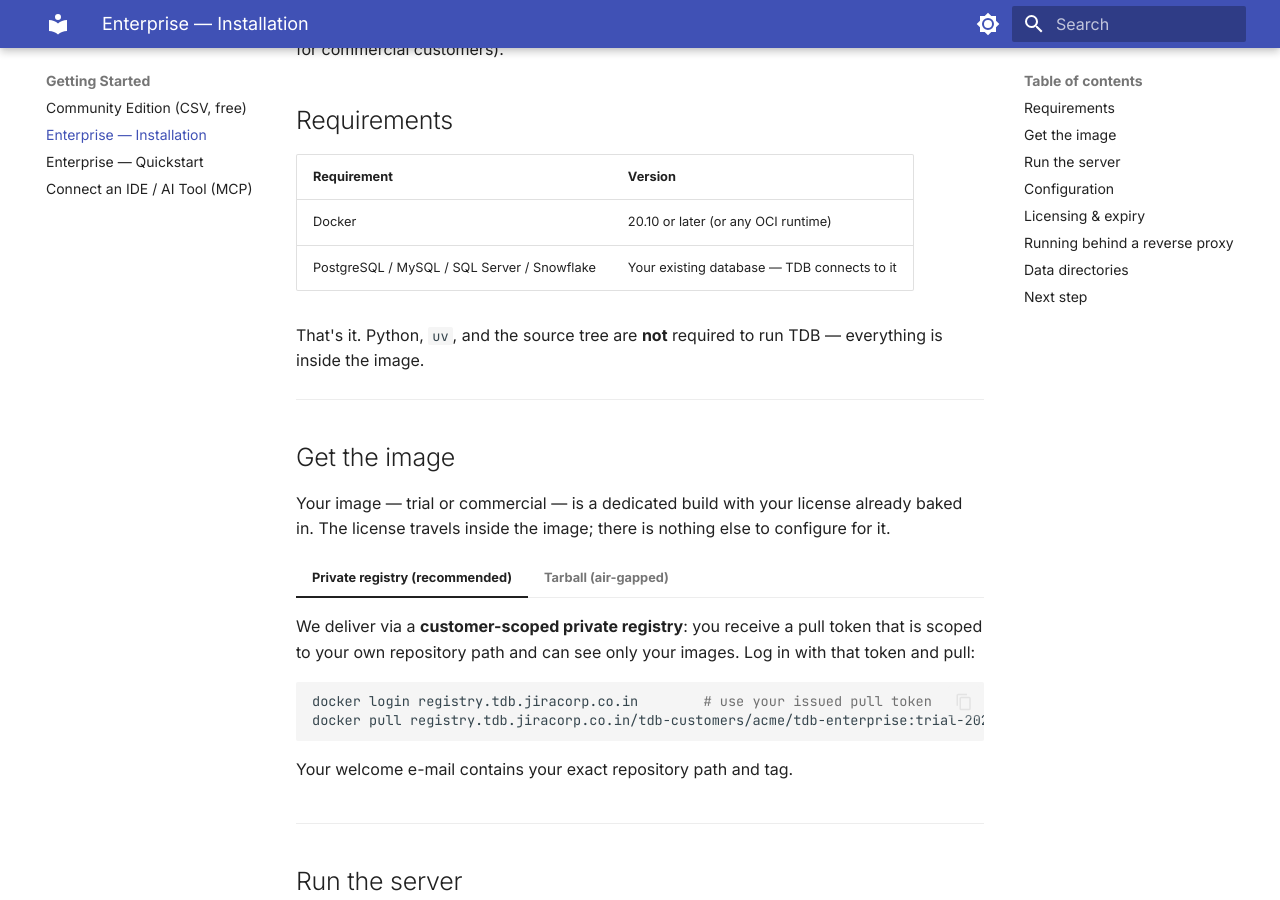
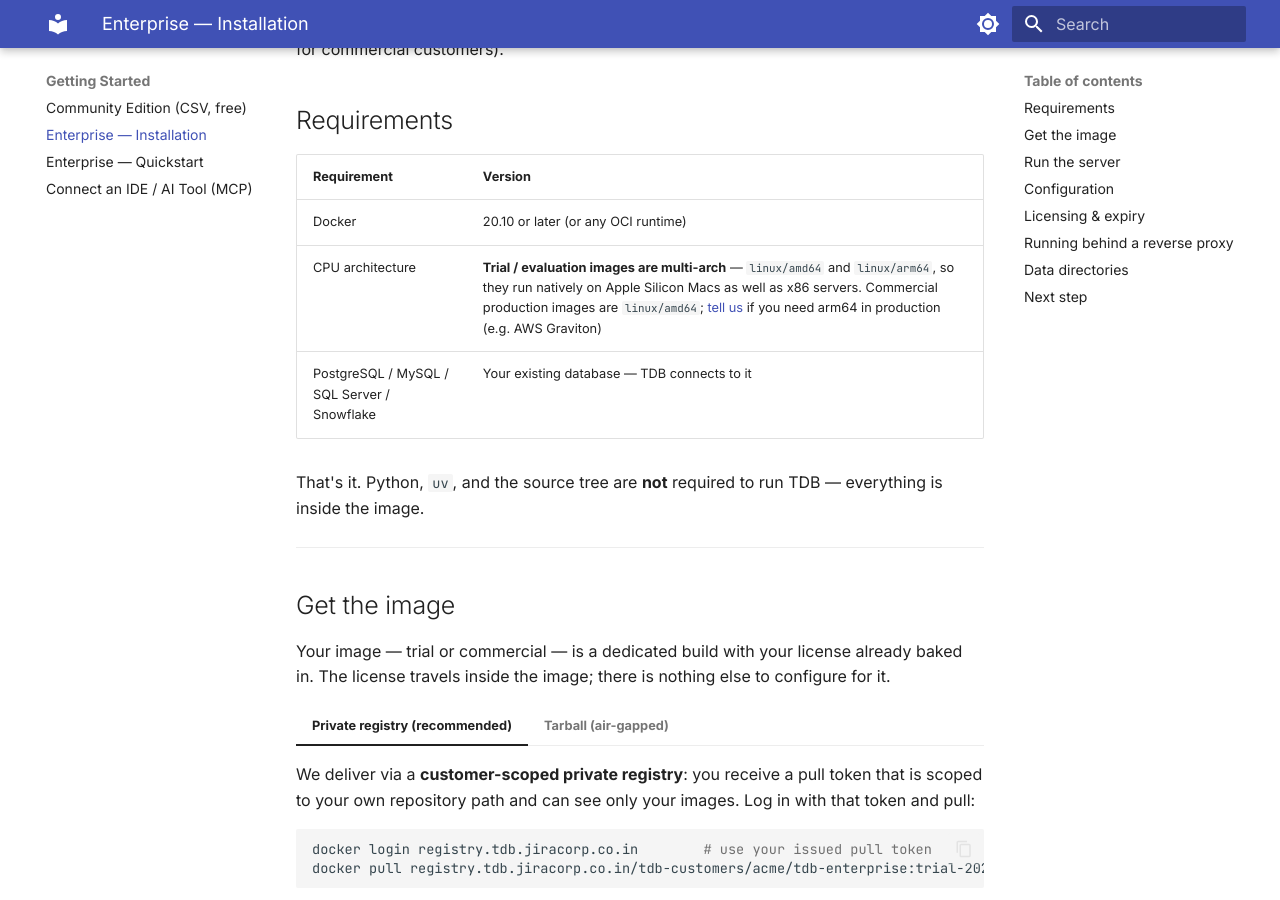
Before and after one commit to tdb-project/tdb-docs, an MkDocs documentation site: the page built from docs/getting-started/installation.md, in a window 1280 px wide and 900 px high, scrolled down 366 px. Built offline with MkDocs 1.6.1 and Material for MkDocs 9.7.7, drawn with Linux system fonts in a browser that asks for light colours.

Commit message:
docs(installation): state CPU architecture support
Trial and evaluation images are now built for linux/amd64 and linux/arm64,
so they run natively on Apple Silicon rather than under emulation. The
Requirements table said nothing about architecture at all, which was
tolerable while everything was quietly amd64-only and is now hiding a
selling point from the page evaluators read first.

Commercial production images remain amd64; points at hello@ for anyone
needing arm64 in production (Graviton).

mkdocs build --strict passes.

Co-Authored-By: Claude Opus 5 <noreply@anthropic.com>

```diff
--- a/docs/getting-started/installation.md
+++ b/docs/getting-started/installation.md
@@ -14,6 +14,7 @@ pull from our private registry for commercial customers).
 | Requirement | Version |
 |---|---|
 | Docker | 20.10 or later (or any OCI runtime) |
+| CPU architecture | **Trial / evaluation images are multi-arch** — `linux/amd64` and `linux/arm64`, so they run natively on Apple Silicon Macs as well as x86 servers. Commercial production images are `linux/amd64`; [tell us](mailto:hello@tdb.jiracorp.co.in) if you need arm64 in production (e.g. AWS Graviton) |
 | PostgreSQL / MySQL / SQL Server / Snowflake | Your existing database — TDB connects to it |
 
 That's it. Python, `uv`, and the source tree are **not** required to run TDB —
```
